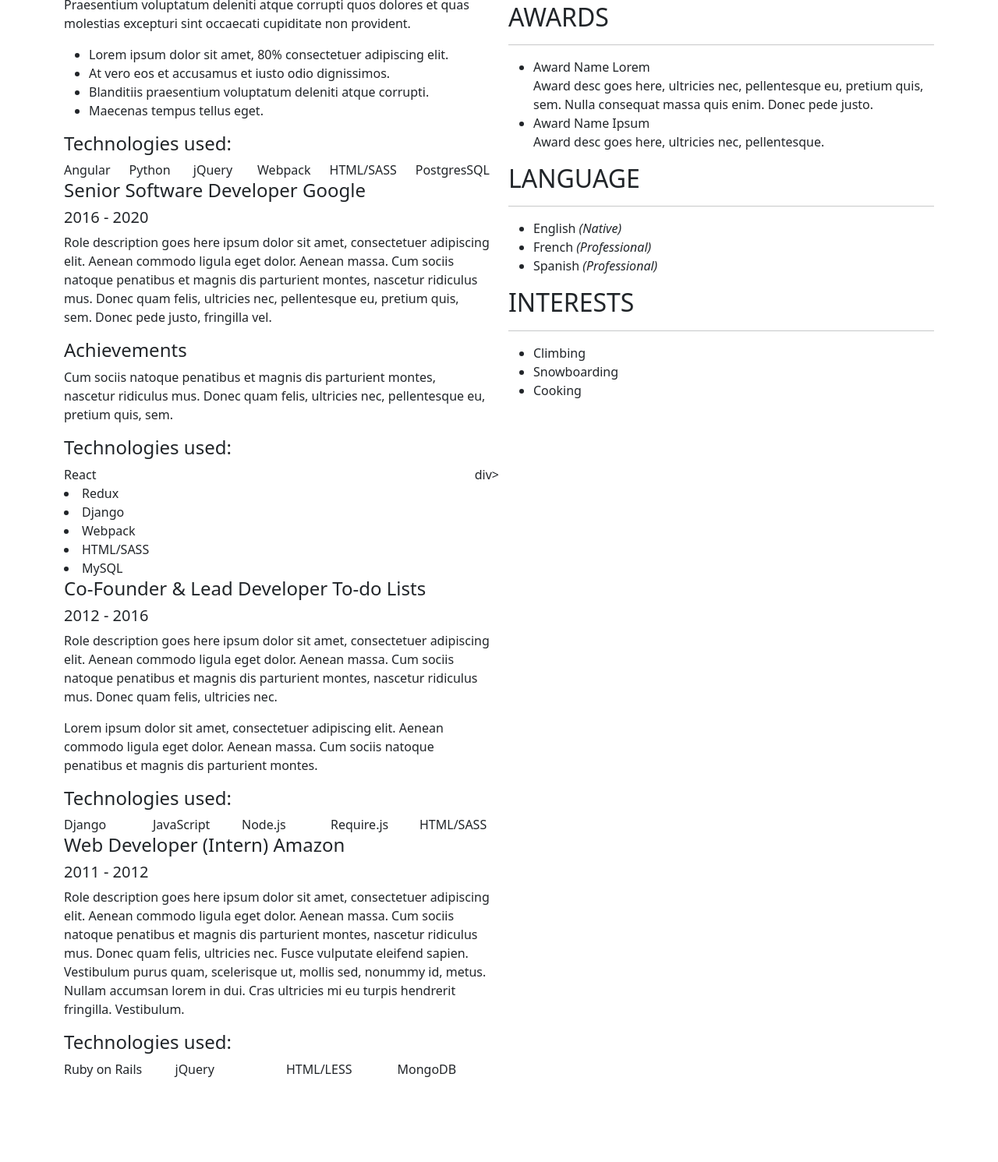
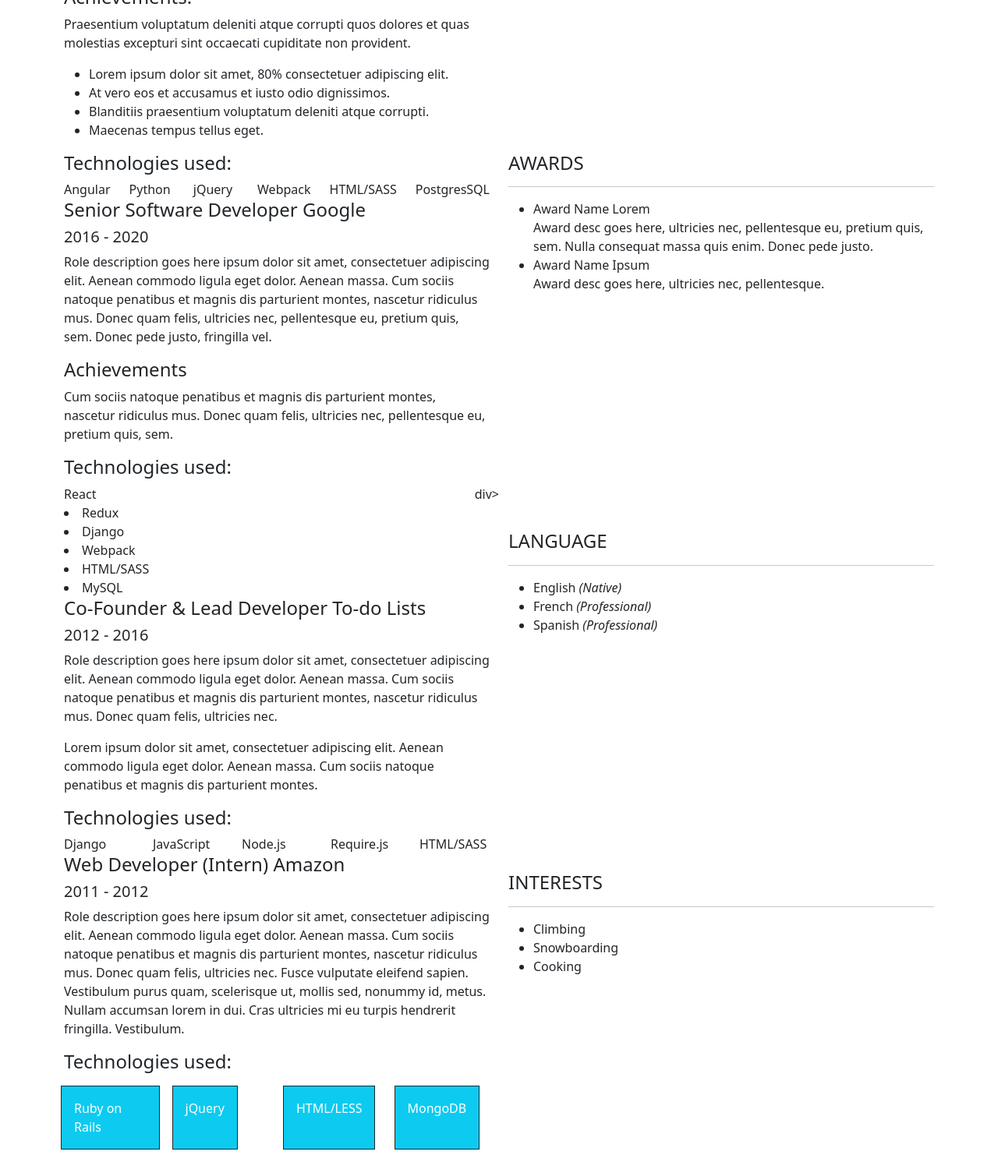
Before and after one commit to Suziane90/Curriculo_Bootstrap, a plain HTML site: page CV_Bootstrap/index.html in a window 1280 px wide. Shown: the part 764-2255 px from the top of the page at 78% size. Before the commit the page ends 2148 px from the top, so only its background shows below. Drawn offline with nearby package versions, Linux system fonts and the light colour scheme.

Commit message:
atualizado

```diff
--- a/CV_Bootstrap/index.html
+++ b/CV_Bootstrap/index.html
@@ -26,13 +26,17 @@
         <section class="col-4">
             <a class="link-light" href="http://linkedin.com/in/stevedoe" target="_blank">
                 <img src="https://freeiconshop.com/wp-content/uploads/edd/linkedin-solid.png"
-                    width="28">linkedin.com/in/stevedoe
+                    width="28">  linkedin.com/in/stevedoe
             </a>
             <br>
             <br>
-            <a class="link-light" href="#">codepen.io/username/</a>
+            <a class="link-light" href="#" target="_blank">
+                <img src="img/icon/codepen.svg" width="28"> codepen.io/username/
+            </a>
             <br>
-            <a class="link-light" href="#">yourwebsite.com</a>
+            <br>
+            <a class="link-light" href="#">
+                <img src="img/icon/globe.svg" width="28">yourwebsite.com</a>
             <br>
         </section>
     </header>
@@ -51,7 +55,7 @@
         <div class="col-6">
             <main>
                 <h2>WORK EXPERIENCE</h2>
-
+                <hr>
                 <h4>Lead Developer <span class="company">Startup Hub<span></h4>
                 <h5 class="period">2020 - Present</h5>
 
@@ -139,13 +143,20 @@
                 Nullam accumsan lorem in dui. Cras ultricies mi eu turpis hendrerit fringilla. Vestibulum.</p>
 
                 <h4>Technologies used:</h4>
+                <div class="row">
 
-                <div class="row">
-                    <div class="col">Ruby on Rails</div>
-                    <div class="col">jQuery</div>
-                    <div class="col">HTML/LESS</div>
-                    <div class="col">MongoDB</div>
-
+                    <div class="col d-flex p-2 bd-highlight">
+                        <span class="border border-dark p-3 mb-2 bg-info text-white">Ruby on Rails</span>
+                    </div>
+                    <div class="col d-flex p-2 bd-highlight">
+                        <span class="border border-dark p-3 mb-2 bg-info text-white">jQuery</span>
+                    </div>
+                    <div class=" col d-flex p-2 bd-highlight">
+                        <span class="border border-dark p-3 mb-2 bg-info text-white">HTML/LESS</span>
+                    </div>
+                    <div class="col d-flex p-2 bd-highlight">
+                        <span class="border border-dark p-3 mb-2 bg-info text-white">MongoDB</span>
+                    </div>
                 </div>
 
             </main>
@@ -157,16 +168,15 @@
                 <h4>MSc in Computer Science</h4>
                 <h5>University College London</h5>
                 <h5 class="period">2010 - 2011</h5>
-
-                    <br>
-
+                <br>
                 <h4>BSc Maths and Physics</h4>
                 <h5>Imperial College London</h5>
                 <h5 class="period">2007 - 2010</h5>
 
+                <br><br><br><br> <br><br><br><br>
 
             <div>
-                <h2>AWARDS</h2>
+                <h4>AWARDS</h4>
                 <hr>
                     <ul class="awards">
                         <li>Award Name Lorem<br>
@@ -180,8 +190,10 @@
 
                 <div class="col-md-4"></div>
 
+                <br><br><br><br> <br><br><br><br><br><br><br><br>
+
                 <div>
-                    <h2>LANGUAGE</h2>
+                    <h4>LANGUAGE</h4>
                     <hr>
                     <ul class="no_bullet lang">
                       <li>English <em>(Native)</em></li>
@@ -189,9 +201,10 @@
                       <li>Spanish <em>(Professional)</em></li>
                     </ul>
                 </div>
+                <br><br><br><br> <br><br><br><br><br><br><br><br>
 
                 <div>
-                    <h2>INTERESTS</h2>
+                    <h4>INTERESTS</h4>
                     <hr>
                     <ul class="no_bullet lang">
                         <li>Climbing </li>
```
